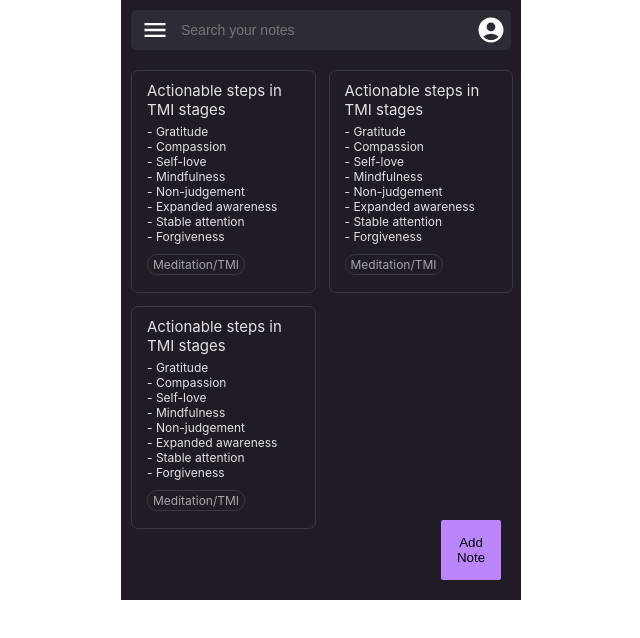
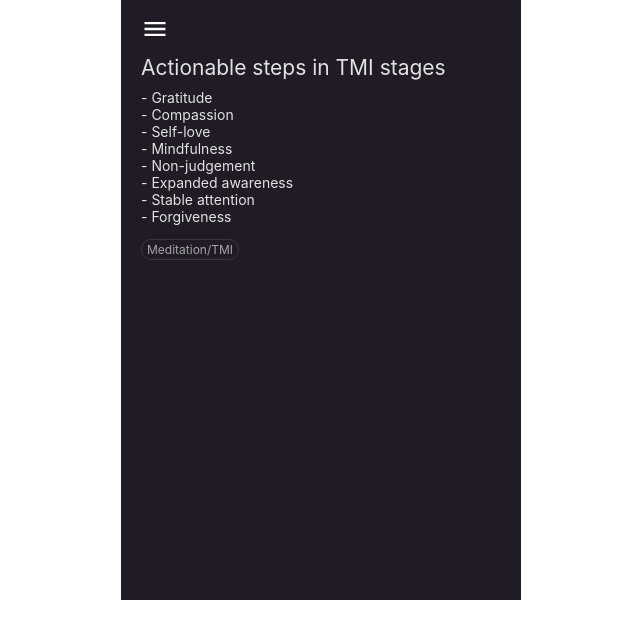
Before and after one commit to kiwipxl/keep-lite, a React (Create React App) app in the folder client/: page / in a window 1280 px wide. Shown: the top 638 px of the page, without its empty margins (319-959 px from the left). Built offline with nearby package versions, Linux system fonts and the light colour scheme.

Commit message:
WIP edit note screen

```diff
--- a/client/src/App.js
+++ b/client/src/App.js
@@ -1,6 +1,7 @@
 import styled from "styled-components";
 import { ThemeProvider } from "styled-components";
 import MainScreen from "./screens/MainScreen";
+import EditNoteScreen from "./screens/EditNoteScreen";
 import theme from "./theme";
 
 const AppContent = styled.div`
@@ -17,7 +18,7 @@ function App() {
   return (
     <ThemeProvider theme={theme}>
       <AppContent>
-        <MainScreen></MainScreen>
+        <EditNoteScreen></EditNoteScreen>
       </AppContent>
     </ThemeProvider>
   );
--- /dev/null
+++ b/client/src/components/Header.js
@@ -0,0 +1,32 @@
+import styled from "styled-components";
+
+const Header = ({ className, children, variant }) => {
+  return (
+    <div className={className}>
+      {variant === "elevated" && <ElevatedHeader>{children}</ElevatedHeader>}
+      {variant !== "elevated" && <BaseHeader>{children}</BaseHeader>}
+    </div>
+  );
+};
+
+const BaseHeader = styled.div`
+  margin: 10px;
+  display: flex;
+  align-items: center;
+`;
+
+const ElevatedHeader = styled.div`
+  margin: 10px;
+  background-color: ${(props) =>
+    props.theme.elevate02dp(props.theme.surfaceColor)};
+  border-radius: 5px;
+
+  display: flex;
+  align-items: center;
+`;
+
+export default styled(Header)`
+  width: 100%;
+  height: 40px;
+  background-color: ${(props) => props.theme.backgroundColor};
+`;
--- a/client/src/components/HeaderBar.js
+++ /dev/null
@@ -1,17 +0,0 @@
-import styled from "styled-components";
-
-const HeaderBar = ({ className, children }) => {
-  return <div className={className}>{children}</div>;
-};
-
-export default styled(HeaderBar)`
-  width: calc(100% - 20px);
-  height: calc(100% - 20px);
-  margin: 10px;
-  background-color: ${(props) =>
-    props.theme.elevate02dp(props.theme.surfaceColor)};
-  border-radius: 5px;
-
-  display: flex;
-  align-items: center;
-`;
--- /dev/null
+++ b/client/src/components/note/NoteView.js
@@ -0,0 +1,75 @@
+import styled from "styled-components";
+import NoteLabel from "./NoteLabel";
+
+const NoteView = ({ className }) => {
+  return (
+    <div className={className}>
+      <Content>
+        <Title
+          contentEditable
+          suppressContentEditableWarning
+          onChange={() => console.log("change")}
+        >
+          Actionable steps in TMI stages
+        </Title>
+
+        <Body
+          contentEditable
+          suppressContentEditableWarning
+          onKeyDown={(key) => false}
+        >
+          - Gratitude
+          <br />
+          - Compassion
+          <br />
+          - Self-love
+          <br />
+          - Mindfulness
+          <br />
+          - Non-judgement
+          <br />
+          - Expanded awareness
+          <br />
+          - Stable attention
+          <br />
+          - Forgiveness
+          <br />
+        </Body>
+
+        <LabelsGrid>
+          <NoteLabel name="Meditation/TMI"></NoteLabel>
+        </LabelsGrid>
+      </Content>
+    </div>
+  );
+};
+
+const Content = styled.div`
+  padding: 20px;
+  padding-top: 10px;
+`;
+
+const Title = styled.p`
+  font-size: 21px;
+  margin-top: -5px;
+  margin-bottom: -5px;
+  opacity: ${(props) => props.theme.highEmphasisOpacity};
+`;
+
+const Body = styled.p`
+  font-size: 14px;
+  opacity: ${(props) => props.theme.highEmphasisOpacity};
+`;
+
+const LabelsGrid = styled.div`
+  margin-top: 10px;
+  display: flex;
+  align-items: center;
+`;
+
+export default styled(NoteView)`
+  width: 100%;
+  height: 100%;
+  color: ${(props) => props.theme.onSurfaceColor};
+  background-color: ${(props) => props.theme.backgroundColor};
+`;
--- /dev/null
+++ b/client/src/screens/EditNoteScreen.js
@@ -0,0 +1,28 @@
+import React from "react";
+import styled from "styled-components";
+import { MdAccountCircle, MdMenu } from "react-icons/md";
+import Header from "../components/Header";
+import Icon from "../components/Icon";
+import NoteView from "../components/note/NoteView";
+
+const EditNoteScreen = ({ className }) => {
+  return (
+    <div className={className}>
+      <Header>
+        <BackIcon Component={MdMenu} variant="button" size={28}></BackIcon>
+      </Header>
+
+      <StyledNoteView></StyledNoteView>
+    </div>
+  );
+};
+
+const BackIcon = styled(Icon)`
+  margin: 5px;
+  margin-left: 10px;
+  margin-right: 10px;
+`;
+
+const StyledNoteView = styled(NoteView)``;
+
+export default styled(EditNoteScreen)``;
--- a/client/src/screens/MainScreen.js
+++ b/client/src/screens/MainScreen.js
@@ -2,8 +2,8 @@ import React from "react";
 import styled from "styled-components";
 import { MdAccountCircle, MdMenu } from "react-icons/md";
 import NotesGrid from "../components/note/NotesGrid";
-import Note from "../components/note/Note";
-import HeaderBar from "../components/HeaderBar";
+import NoteCard from "../components/note/NoteCard";
+import Header from "../components/Header";
 import Icon from "../components/Icon";
 import Button from "../components/input/Button";
 import Input from "../components/input/Input";
@@ -28,7 +28,7 @@ const MainScreen = ({ className }) => {
         onClose={() => closeSidebar()}
       ></MainSidebar>
 
-      <MainHeaderBar>
+      <Header variant="elevated">
         <SidebarIcon
           Component={MdMenu}
           variant="button"
@@ -43,12 +43,12 @@ const MainScreen = ({ className }) => {
           variant="button"
           size={30}
         ></AccountIcon>
-      </MainHeaderBar>
+      </Header>
 
       <MainNotesGrid>
-        <Note />
-        <Note />
-        <Note />
+        <NoteCard />
+        <NoteCard />
+        <NoteCard />
       </MainNotesGrid>
 
       <AddNoteButton variant="fill">Add Note</AddNoteButton>
@@ -81,10 +81,6 @@ const AddNoteButton = styled(Button)`
   height: 60px;
 `;
 
-const MainHeaderBar = styled(HeaderBar)`
-  height: 40px;
-`;
-
 const MainNotesGrid = styled(NotesGrid)``;
 
 export default styled(MainScreen)``;
```
Also changed, not shown: client/src/components/note/NoteCard.js (renamed from client/src/components/note/Note.js), 1 other file (tests, documents, lock files or other folders).
